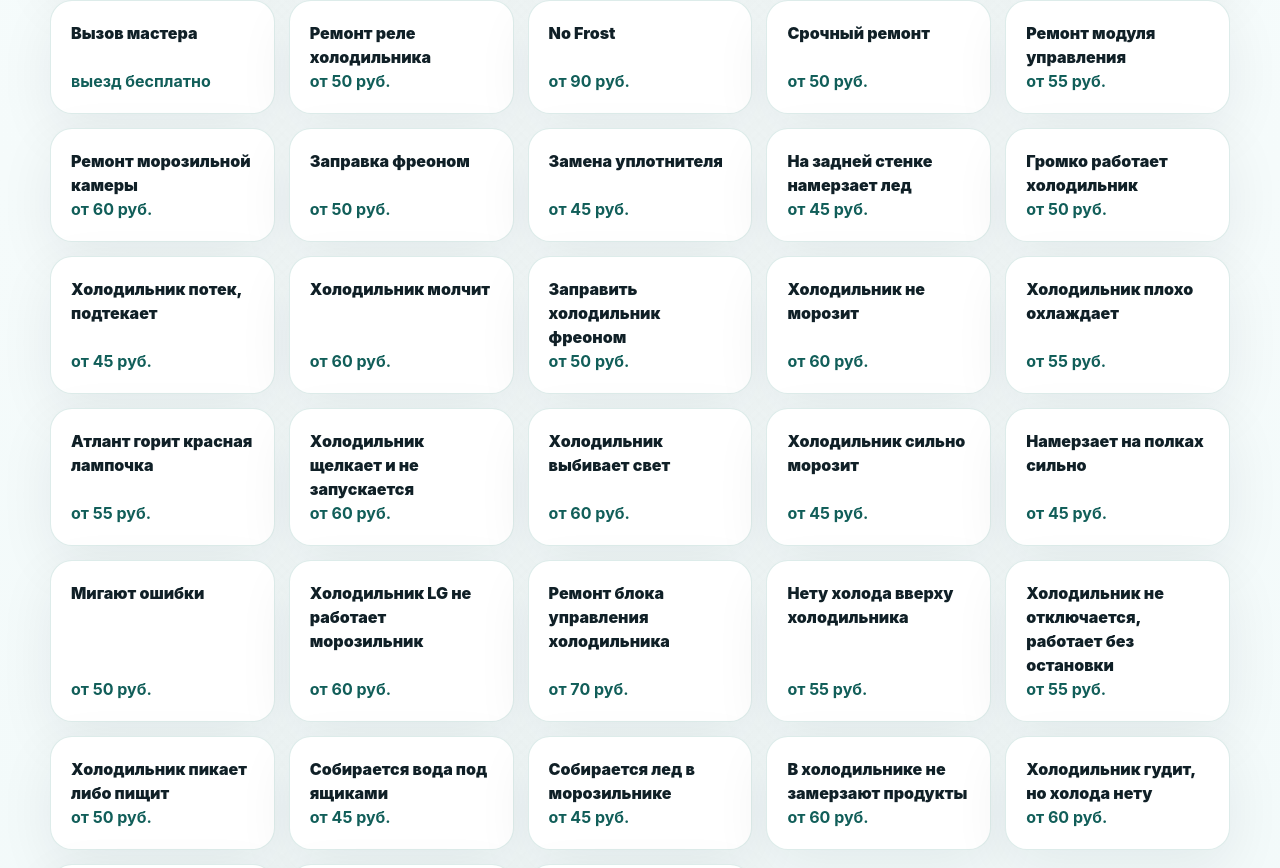
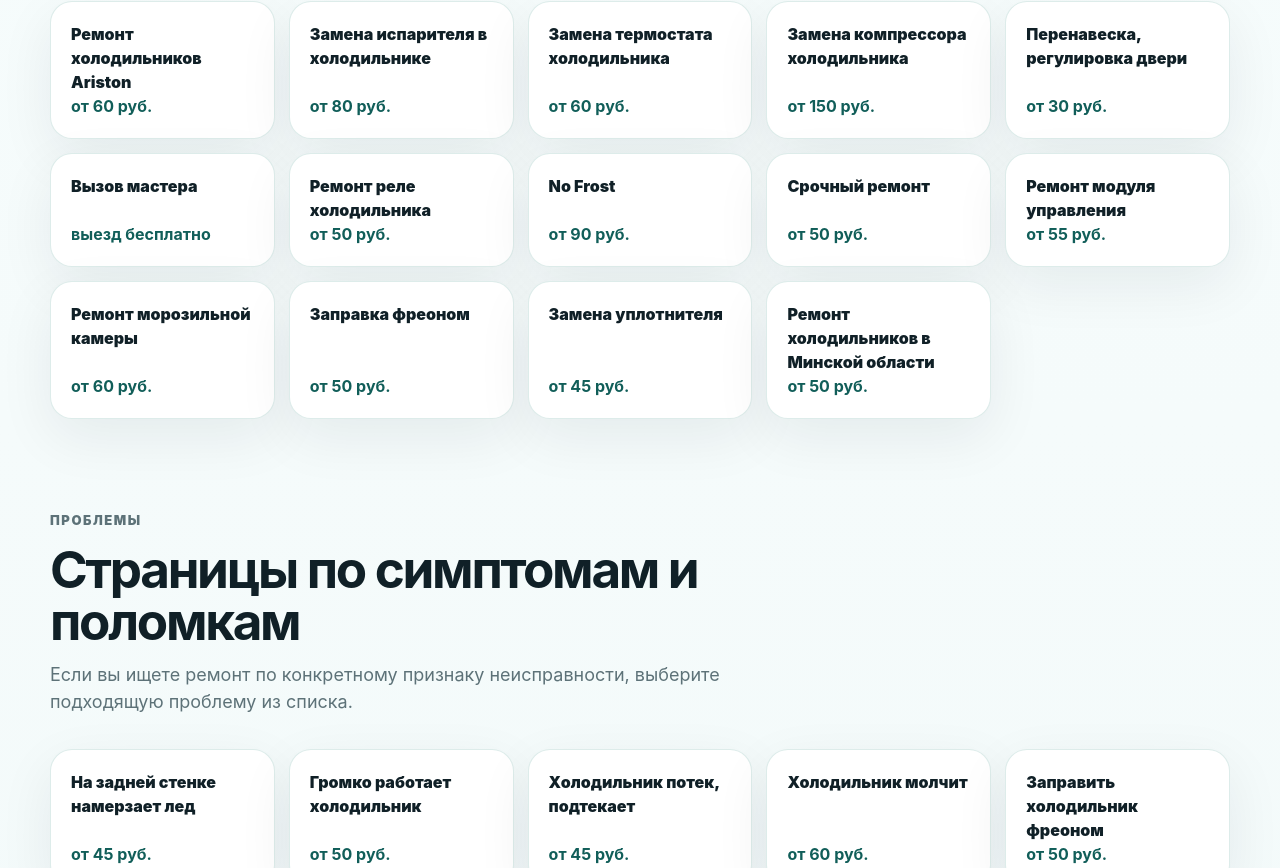
Before and after one commit to Yauhen-Baranau/holodos, a Next.js app: page / in a window 1280 px wide. Shown: the part 1932-2800 px from the top of the page. Built offline with nearby package versions, Linux system fonts and the light colour scheme.

Commit message:
Separate home links into services and problems

```diff
--- a/app/page.tsx
+++ b/app/page.tsx
@@ -1,25 +1,21 @@
 import Link from "next/link";
 import {
   minskRegionClusterPage,
-  minskRegionServicePages,
   phoneDisplay,
   phoneHref,
-  servicePages,
+  problemPages,
+  repairServicePages,
   siteUrl,
 } from "./site-data";
 
 const ignoredSlugs = ["O-nas", "masterskaya"];
-const minskRegionCitySlugs = new Set(
-  minskRegionServicePages.map((service) => service.slug),
-);
 const homeServicePages = [
-  ...servicePages.filter(
-    (service) =>
-      !ignoredSlugs.includes(service.slug) &&
-      !minskRegionCitySlugs.has(service.slug),
+  ...repairServicePages.filter(
+    (service) => !ignoredSlugs.includes(service.slug),
   ),
   minskRegionClusterPage,
 ];
+const homeProblemPages = problemPages;
 
 const services = [
   {
@@ -150,6 +146,7 @@ export default function Home() {
         </a>
         <nav className="site-nav" aria-label="Основная навигация">
           <Link href="#services">Услуги</Link>
+          <Link href="#problems">Проблемы</Link>
           <Link href="#process">Как работаем</Link>
           <Link href="#faq">Вопросы</Link>
           <Link href="/masterskaya/">Мастерская</Link>
@@ -254,7 +251,12 @@ export default function Home() {
           aria-labelledby="all-services-title"
         >
           <div className="section-heading">
-            <h2 id="all-services-title">Услуги</h2>
+            <p className="eyebrow">Услуги</p>
+            <h2 id="all-services-title">Работы и сервисные направления</h2>
+            <p>
+              Отдельно собрали страницы услуг: выезд мастера, замену деталей,
+              ремонт узлов, обслуживание No Frost и региональный кластер.
+            </p>
           </div>
           <div className="related-grid related-grid--wide">
             {homeServicePages.map((service) => (
@@ -265,6 +267,33 @@ export default function Home() {
               >
                 <span>{service.menuTitle}</span>
                 <strong>{service.price}</strong>
+              </Link>
+            ))}
+          </div>
+        </section>
+
+        <section
+          className="section-shell related-services"
+          id="problems"
+          aria-labelledby="all-problems-title"
+        >
+          <div className="section-heading">
+            <p className="eyebrow">Проблемы</p>
+            <h2 id="all-problems-title">Страницы по симптомам и поломкам</h2>
+            <p>
+              Если вы ищете ремонт по конкретному признаку неисправности,
+              выберите подходящую проблему из списка.
+            </p>
+          </div>
+          <div className="related-grid related-grid--wide">
+            {homeProblemPages.map((problem) => (
+              <Link
+                className="related-card"
+                href={`/${problem.slug}/`}
+                key={problem.slug}
+              >
+                <span>{problem.menuTitle}</span>
+                <strong>{problem.price}</strong>
               </Link>
             ))}
           </div>
--- a/app/site-data.ts
+++ b/app/site-data.ts
@@ -10,6 +10,10 @@ import {
   minskRegionServicePages,
 } from "./_data/region-service-pages";
 import { targetedServicePages } from "./_data/targeted-service-pages";
+
+export const repairServicePages = baseServicePages;
+export const problemPages = targetedServicePages;
+export const regionalServicePages = minskRegionServicePages;
 
 export const servicePages = [
   ...baseServicePages,
```
